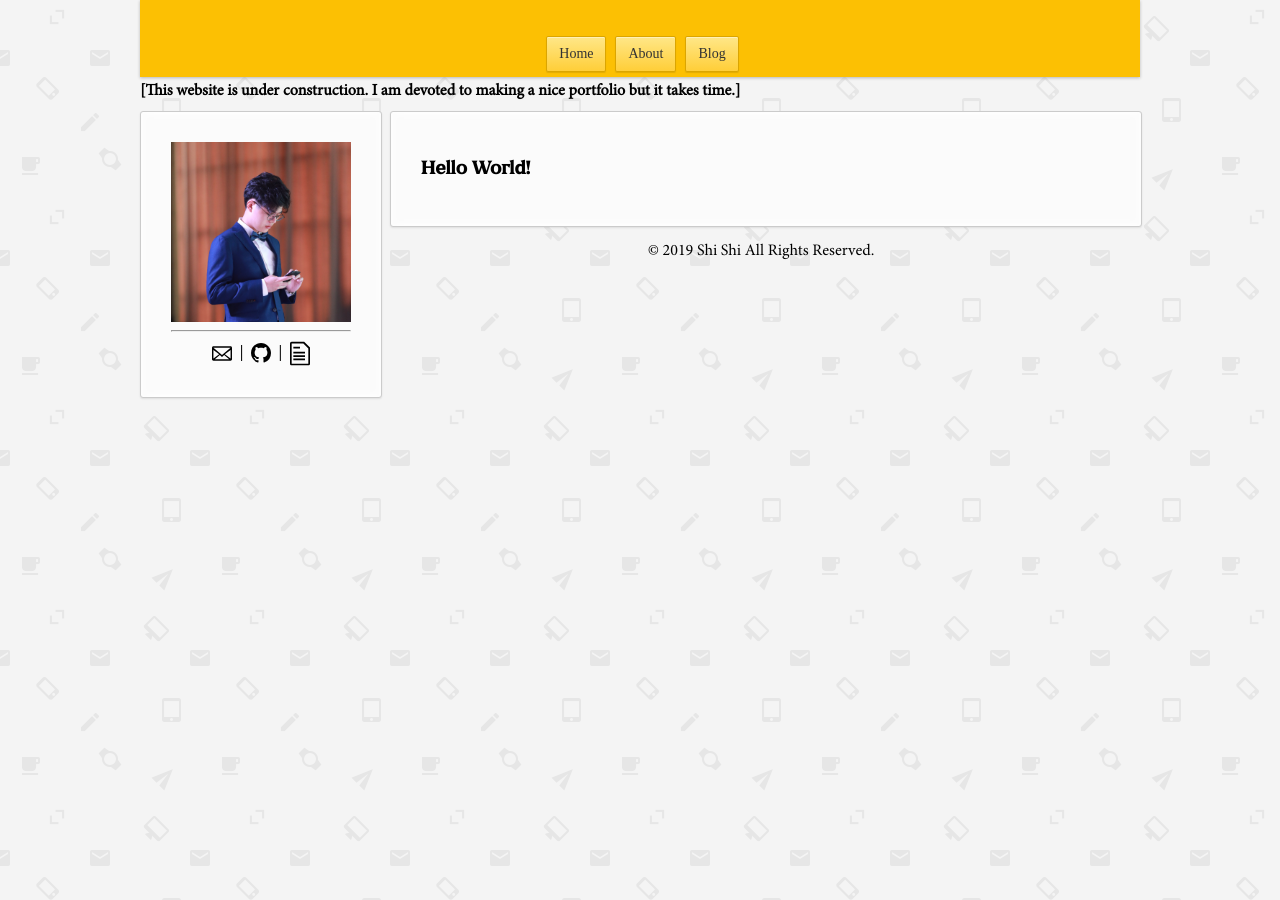
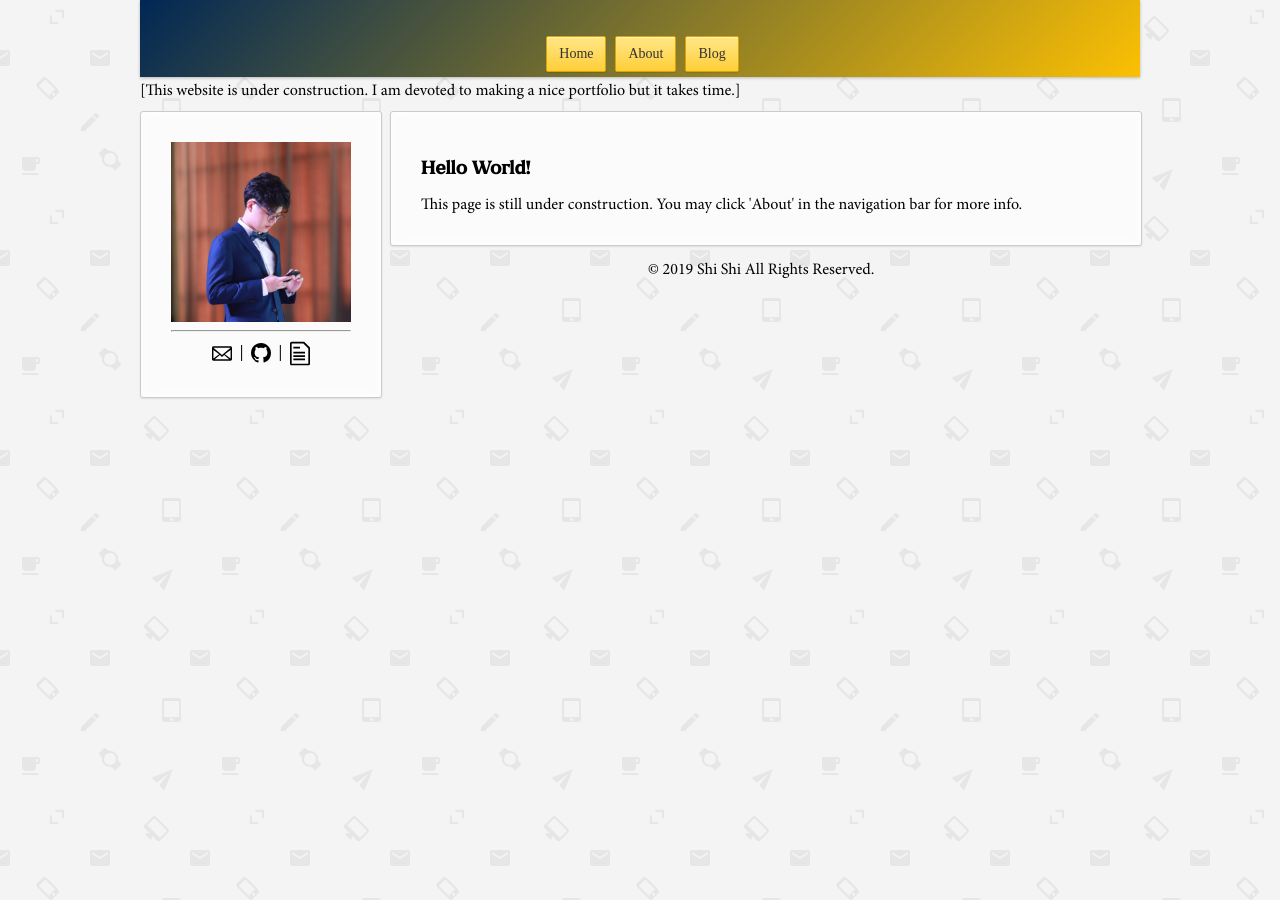
Before and after one commit to GeraltShi/GeraltShi.github.io, a Jekyll site: the page built from index.html, in a window 1280 px wide. Built offline with Jekyll 4.4.1, drawn with Linux system fonts in a browser that asks for light colours.

Commit message:
Update banner gradient

```diff
--- a/_layouts/default.html
+++ b/_layouts/default.html
@@ -8,7 +8,7 @@
   </head>
   <body>
     {% include navigation.html %}
-    <b>[This website is under construction. I am devoted to making a nice portfolio but it takes time.]</b><br>
+    [This website is under construction. I am devoted to making a nice portfolio but it takes time.]<br>
     <div class="wrapper">
         {% include aside.html %}
         <section>{{ content }}</section>
--- a/_sass/main.scss
+++ b/_sass/main.scss
@@ -22,7 +22,8 @@ nav {
     padding-bottom: 5px;
     margin-bottom: 5px;
     text-align: center;
-    background-color: #fcc003;
+    //background-color: #fcc003;
+    background: linear-gradient(135deg,#002855, #fcc003);
     box-shadow: 0px 1px 3px rgba(0, 0, 0, 0.25);
 }
 
--- a/index.html
+++ b/index.html
@@ -2,3 +2,5 @@
 title: Shi Shi / Electrical and Computer Engineering / UC Davis
 ---
 <h1>{{ "Hello World!" }}</h1>
+
+This page is still under construction. You may click 'About' in the navigation bar for more info.
```
Also changed, not shown: about.md (+2 -1 lines).
